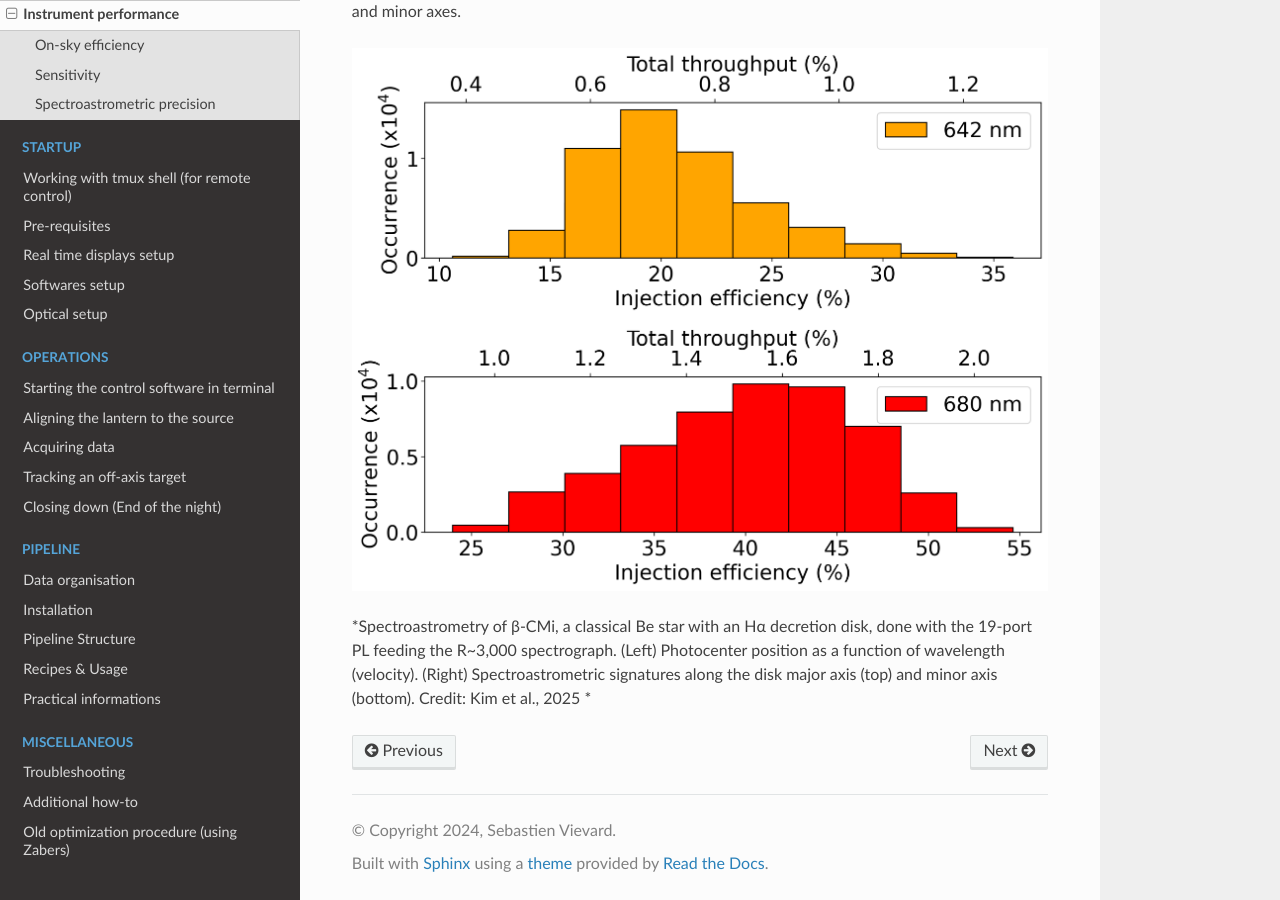
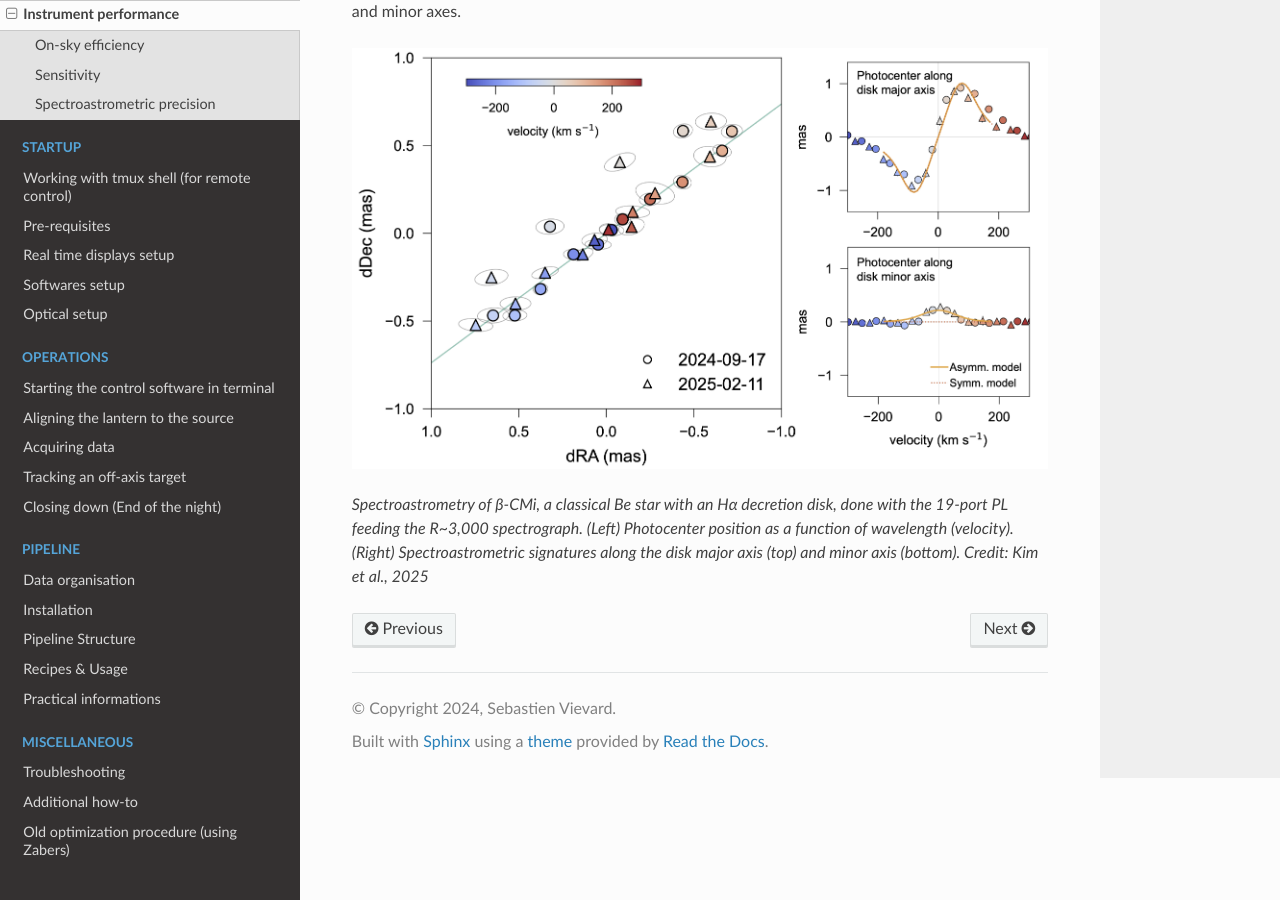
Before and after one commit to scexao-org/first_control, a Sphinx documentation site: the page built from source/instrument_performance.md, in a window 1280 px wide and 900 px high, scrolled down 1618 px. Built offline with Sphinx 7.4.7 and the Read the Docs theme 3.1.0, drawn with Linux system fonts in a browser that asks for light colours.

Commit message:
Instrument observing procedure

````diff
--- a/source/instrument_performance.md
+++ b/source/instrument_performance.md
@@ -31,7 +31,7 @@ Spectro-astrometry enables the measurement of photocenter positions as a functio
 Recent observations of the β CMi decretion disk (Kim et al 2025) demonstrate the operational capabilities of this mode. Figure 7 shows the measured photocenter positions as a function of wavelength across the Hα line, while the right panels decompose this signal along the disk's major and minor axes.
 
 
-```{image} 20240726Altair_throughput_combined2025.png
+```{image} spectroastroprecision.png
 :width: 800 px
 ```
-*Spectroastrometry of β-CMi, a classical Be star with an Hα decretion disk, done with the 19-port PL feeding the R~3,000 spectrograph. (Left) Photocenter position as a function of wavelength (velocity). (Right) Spectroastrometric signatures along the disk major axis (top) and minor axis (bottom). Credit: Kim et al., 2025 *
+*Spectroastrometry of β-CMi, a classical Be star with an Hα decretion disk, done with the 19-port PL feeding the R~3,000 spectrograph. (Left) Photocenter position as a function of wavelength (velocity). (Right) Spectroastrometric signatures along the disk major axis (top) and minor axis (bottom). Credit: Kim et al., 2025*
````
